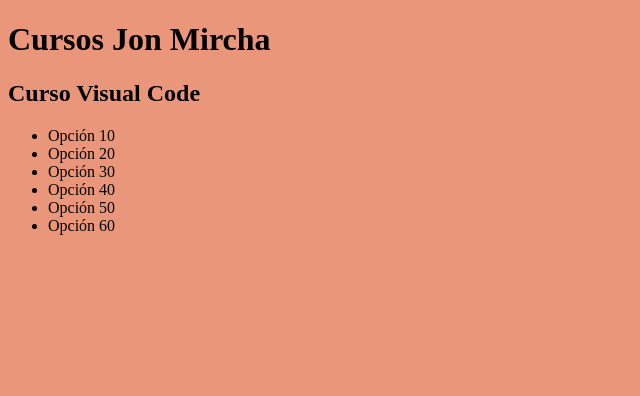
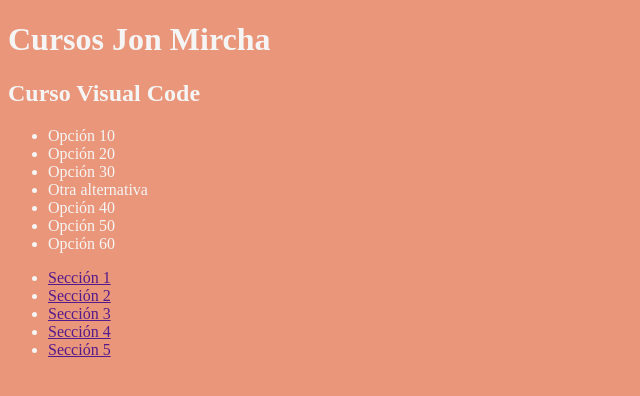
Before and after one commit to Nburgos13/curso-jonmircha, a plain HTML site: page index.html in a window 1280 px wide. Shown: the whole page, without its empty margins (0-640 px from the left). Drawn offline with Linux system fonts and the light colour scheme.

Commit message:
Curso Markdown

```diff
--- a/css/style.css
+++ b/css/style.css
@@ -1,3 +1,4 @@
 html {
-    background-color: darksalmon;
+  background-color: darksalmon;
+  color: whitesmoke;
 }
--- a/index.html
+++ b/index.html
@@ -1,10 +1,10 @@
 <!DOCTYPE html>
 <html lang="es">
   <head>
-    <meta charset="UTF-8">
-    <meta http-equiv="X-UA-Compatible" content="IE=edge">
-    <meta name="viewport" content="width=device-width, initial-scale=1.0">
-    <link rel="stylesheet" href="css/style.css">
+    <meta charset="UTF-8" />
+    <meta http-equiv="X-UA-Compatible" content="IE=edge" />
+    <meta name="viewport" content="width=device-width, initial-scale=1.0" />
+    <link rel="stylesheet" href="css/style.css" />
     <title>Cursos JonMircha</title>
   </head>
   <body>
@@ -15,10 +15,20 @@
       <!-- <li>Opción 1</li> -->
       <li>Opción 20</li>
       <li>Opción 30</li>
+      <li>Otra alternativa</li>
       <li>Opción 40</li>
       <li>Opción 50</li>
       <li>Opción 60</li>
     </ul>
+    <nav id="menu-principal" class="menu">
+      <ul class="menu-container">
+        <li class="menu-item"><a href="" role="link">Sección 1</a></li>
+        <li class="menu-item"><a href="" role="link">Sección 2</a></li>
+        <li class="menu-item"><a href="" role="link">Sección 3</a></li>
+        <li class="menu-item"><a href="" role="link">Sección 4</a></li>
+        <li class="menu-item"><a href="" role="link">Sección 5</a></li>
+      </ul>
+    </nav>
     <script href="js/pagina.js"></script>
   </body>
 </html>
```
Also changed, not shown: 1 other file. Lines whose indentation alone changed are shown as unchanged.
